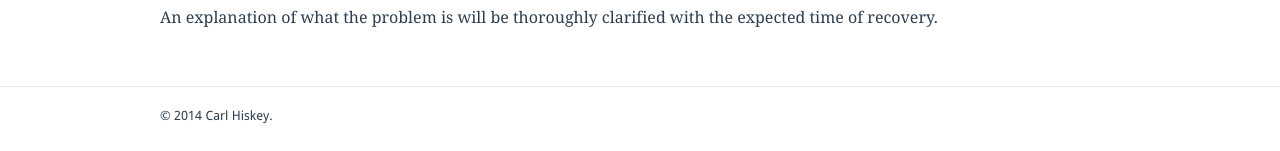
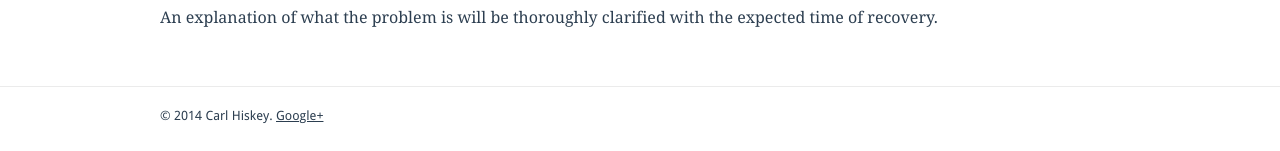
Before and after one commit to adoromedia/carlhiskey.co.uk, a Jekyll site: the page built from index.md, in a window 1280 px wide. Shown: the part 1303-1454 px from the top of the page. Built offline with Jekyll 4.4.1, drawn with Linux system fonts in a browser that asks for light colours; Markdown is read by kramdown in place of the engine named in the settings.

Commit message:
google plus

```diff
--- a/_includes/footer.html
+++ b/_includes/footer.html
@@ -1,5 +1,5 @@
 <div id="footer">
     <div id="footerInner">
-        <p>&copy; 2014 Carl Hiskey.</p>
+        <p>&copy; 2014 Carl Hiskey. <a href="https://plus.google.com/108685431588435348156" rel="publisher">Google+</a></p>
     </div>
 </div>
```
